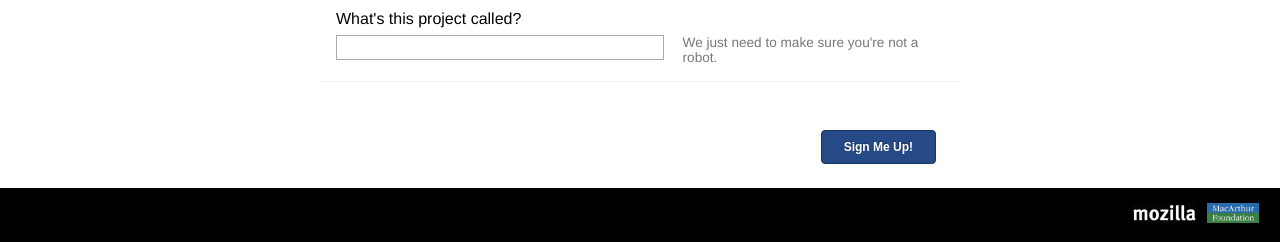
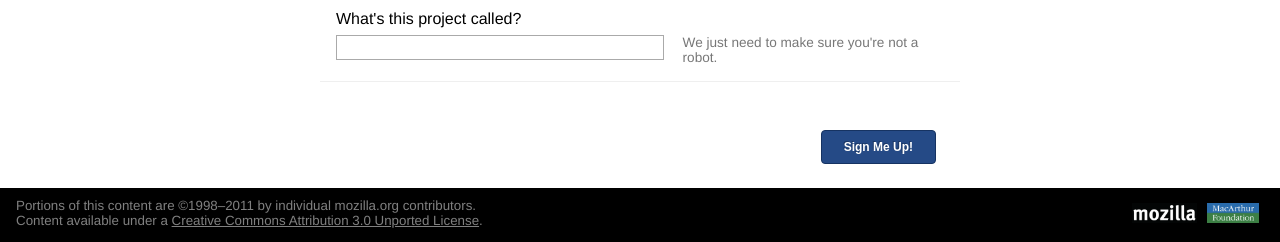
Before and after one commit to hackasaurus/hackasaurus.org, a PHP site: page / in a window 1280 px wide. Shown: the part 2382-2624 px from the top of the page. Run offline with PHP 8.4, Linux system fonts and the light colour scheme.

Commit message:
Added a copyright notice.

```diff
--- a/static-files/css/base.css
+++ b/static-files/css/base.css
@@ -110,6 +110,13 @@ h1, h2 {
   text-align: right;
 }
 
+#footer .notices {
+  text-align: left;
+  font-size: 10pt;
+  float: left;
+  color: gray;
+}
+
 #footer img {
   padding: 5px;
   height: 20px;
--- a/static-files/page-template.html
+++ b/static-files/page-template.html
@@ -18,6 +18,7 @@
   <div id="pre-footer"></div>
   <div id="footer">
     <div class="main-column">
+      <div class="notices">Portions of this content are ©1998–2011 by individual mozilla.org contributors.<br/>Content available under a <a rel="license" href="http://creativecommons.org/licenses/by/3.0/" target="new">Creative Commons Attribution 3.0 Unported License</a>.</div>
       <a href="http://www.mozilla.org/"><img id="mozilla-logo" src="/img/mozilla_wht_small.png"></a><a href="http://digitallearning.macfound.org/"><img id="macfound-logo" src="/img/macfound.png"></a>
     </div>
   </div>
```
